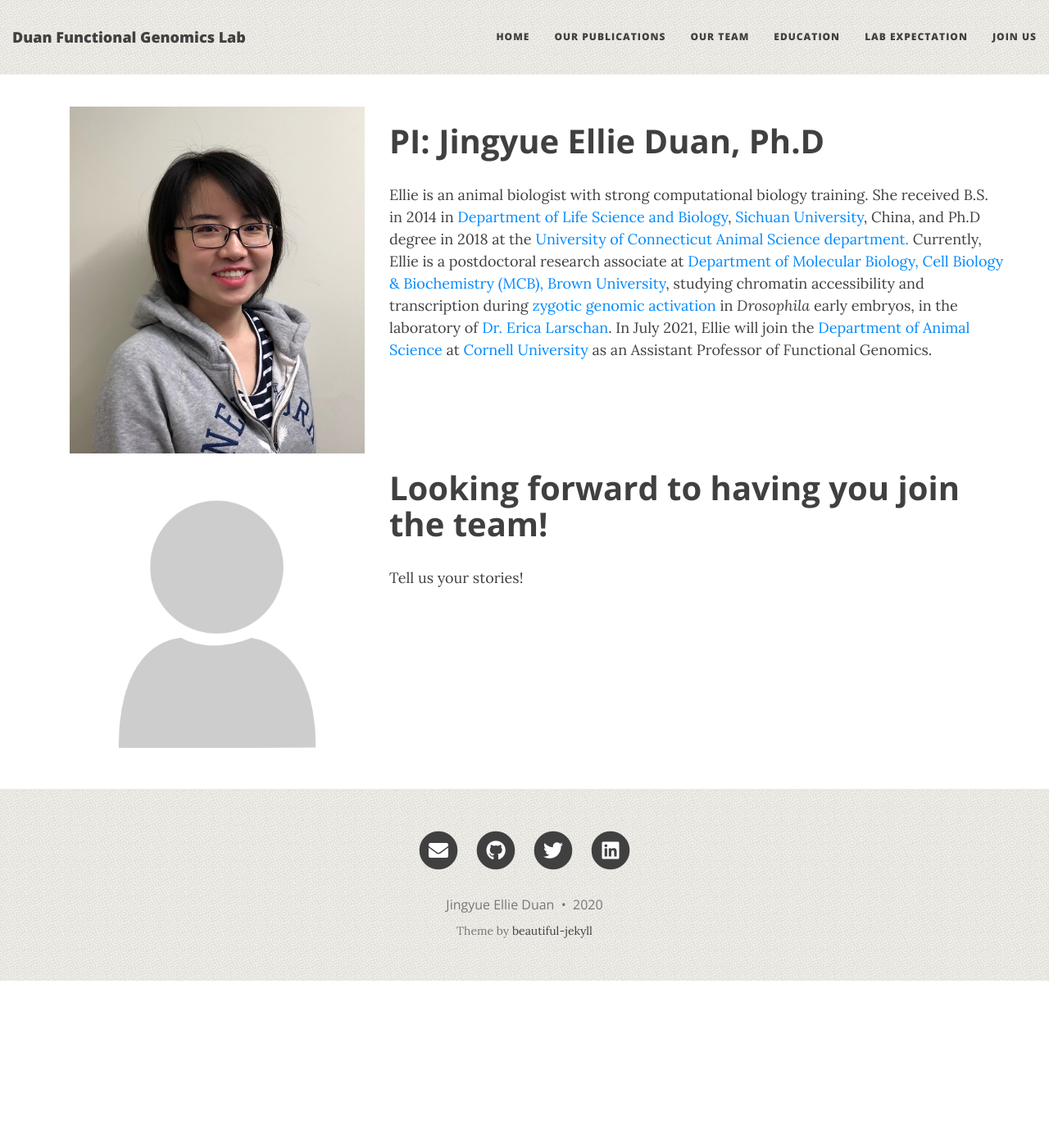
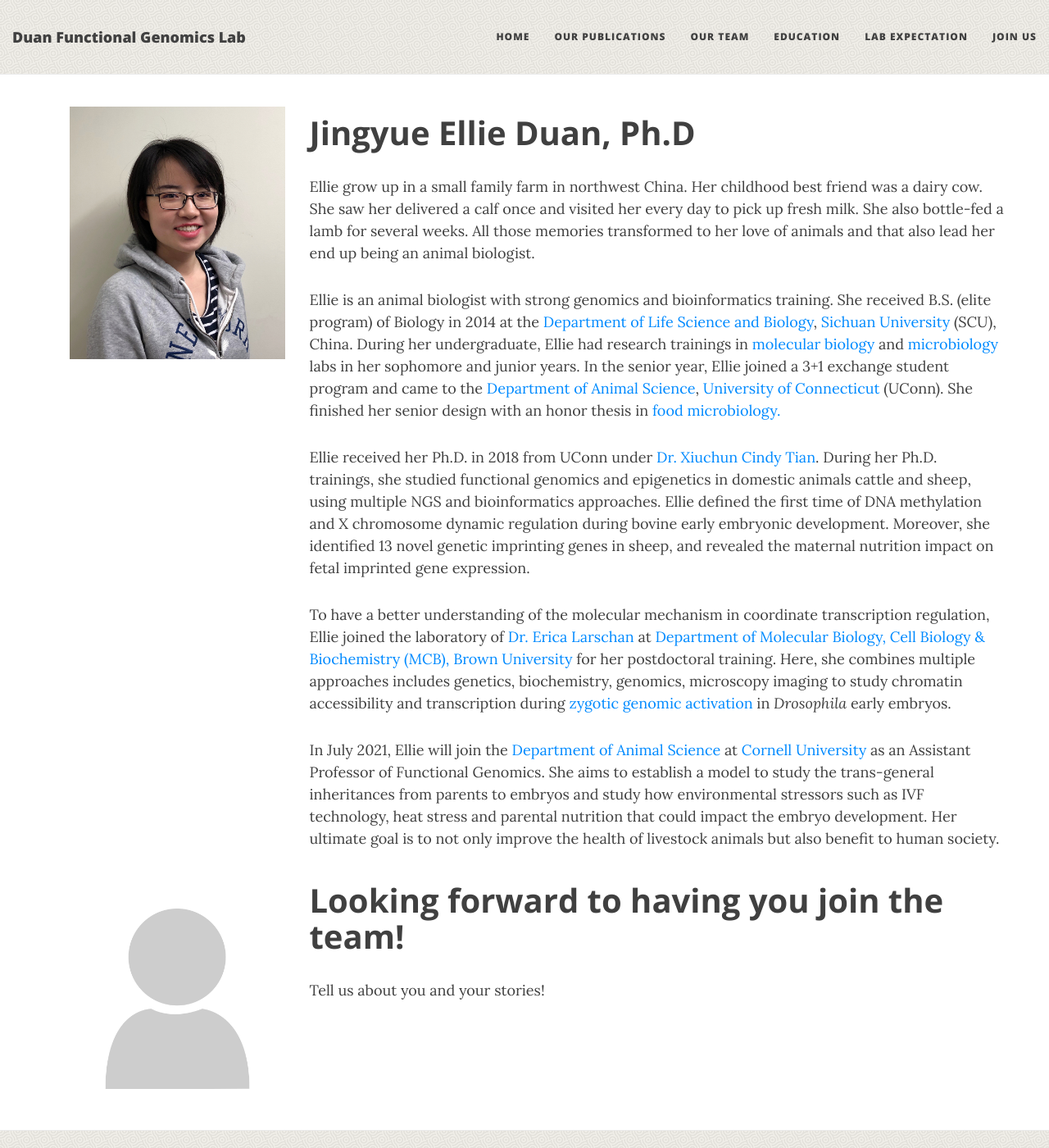
Before and after one commit to EllieDuan/EllieDuan.github.io, a Jekyll site: the page built from lab_team.html, in a window 1280 px wide and 1400 px high. Shown: the whole window at 82% size. Built offline with Jekyll 4.4.1, drawn with Linux system fonts in a browser that asks for light colours; nearby versions of some CDN libraries.

Commit message:
update lab team

```diff
--- a/lab_team.html
+++ b/lab_team.html
@@ -6,24 +6,41 @@ subtitle:
 
 <div class="container">
     <div class="row align-middle" >
-         <div class="col-lg-4">
+         <div class="col-lg-3">
             <img src="/img/EllieProfile.png" "float:left;">
          </div>
-        <div class="col-lg-8">
-        	<h3 style="font-weight: bold"> PI: Jingyue Ellie Duan, Ph.D </h3>
-        	<p> Ellie is an animal biologist with strong computational biology training. She received B.S. in 2014 in <a href="http://international.scu.edu.cn/Home/Index/post/cat_id/49/art_id/354.html">Department of Life Science and Biology</a>, <a href="http://en.scu.edu.cn/">Sichuan University</a>, China, and Ph.D degree in 2018 at the <a href="https://uconn.edu/">University of Connecticut</a> <a href="http://animalscience.uconn.edu/">Animal Science department.</a> Currently, Ellie is a postdoctoral research associate at <a href="https://www.brown.edu/academics/biomed/molecular-cell-biochemistry/"> Department of Molecular Biology, Cell Biology & Biochemistry (MCB), Brown University</a>, studying chromatin accessibility and transcription during <a href="https://www.larschanlab.com/research-3">zygotic genomic activation</a> in <i> Drosophila </i> early embryos, in the laboratory of <a href="https://www.larschanlab.com/">Dr. Erica Larschan</a>. In July 2021, Ellie will join the  <a href="https://ansci.cals.cornell.edu/">Department of Animal Science</a> at <a href="https://www.cornell.edu/">Cornell University</a> as an Assistant Professor of Functional Genomics.
+        <div class="col-lg-9">
+        	<h5 style="font-weight: bold"> Jingyue Ellie Duan, Ph.D </h5>
+        	<p>
+        	Ellie grow up in a small family farm in northwest China. Her childhood best friend was a dairy cow. She saw her delivered a calf once and visited her every day to pick up fresh milk. She also bottle-fed a lamb for several weeks. All those memories transformed to her love of animals and that also lead her end up being an animal biologist.
+        	</p>
+
+        	<p>
+        	Ellie is an animal biologist with strong genomics and bioinformatics training. She received B.S. (elite program) of Biology in 2014 at the <a href="http://international.scu.edu.cn/Home/Index/post/cat_id/49/art_id/354.html">Department of Life Science and Biology</a>, <a href="http://en.scu.edu.cn/">Sichuan University</a> (SCU), China. During her undergraduate, Ellie had research trainings in <a href="https://www.researchgate.net/profile/Yi_Yang58">molecular biology </a> and <a href="https://www.researchgate.net/profile/Qun_Sun3">microbiology </a> labs in her sophomore and junior years. In the senior year, Ellie joined a 3+1 exchange student program and came to the <a href="http://animalscience.uconn.edu/"> Department of Animal Science</a>,  <a href="https://uconn.edu/">University of Connecticut</a> (UConn). She finished her senior design with an honor thesis in <a href="http://animalscience.uconn.edu/faculty/Kumar%20Venkitanarayanan.php">food microbiology.</a>
+        	</p>
+
+        	<p>
+        	Ellie received her Ph.D. in 2018 from UConn under <a href="http://animalscience.uconn.edu/faculty/Xiuchun%20(Cindy)%20Tian.php"> Dr. Xiuchun Cindy Tian</a>. During her Ph.D. trainings, she studied functional genomics and epigenetics in domestic animals cattle and sheep, using multiple NGS and bioinformatics approaches. Ellie defined the first time of DNA methylation and X chromosome dynamic regulation during bovine early embryonic development. Moreover, she identified 13 novel genetic imprinting genes in sheep, and revealed the maternal nutrition impact on fetal imprinted gene expression.
+          </p>
+
+        	<p>
+        	To have a better understanding of the molecular mechanism in coordinate transcription regulation, Ellie joined the laboratory of <a href="https://www.larschanlab.com/">Dr. Erica Larschan</a> at <a href="https://www.brown.edu/academics/biomed/molecular-cell-biochemistry/"> Department of Molecular Biology, Cell Biology & Biochemistry (MCB), Brown University</a> for her postdoctoral training. Here, she combines multiple approaches includes genetics, biochemistry, genomics, microscopy imaging to study chromatin accessibility and transcription during <a href="https://www.larschanlab.com/research-3">zygotic genomic activation</a> in <i> Drosophila </i> early embryos.
+        	</p>
+
+        	 <p>
+        	 In July 2021, Ellie will join the  <a href="https://ansci.cals.cornell.edu/">Department of Animal Science</a> at <a href="https://www.cornell.edu/">Cornell University</a> as an Assistant Professor of Functional Genomics.  She aims to establish a model to study the trans-general inheritances from parents to embryos and study how environmental stressors such as IVF technology, heat stress and parental nutrition that could impact the embryo development. Her ultimate goal is to not only improve the health of livestock animals but also benefit to human society.
           </p>
         </div>
  	</div>
 
  	<div class="row align-middle" >
-         <div class="col-lg-4">
+         <div class="col-lg-3">
             <img src="/img/no_photo.png" "float:left;">
          </div>
-        <div class="col-lg-8">
-        	<h3 style="font-weight: bold"> Looking forward to having you join the  team! </h3>
+        <div class="col-lg-9">
+        	<h5 style="font-weight: bold"> Looking forward to having you join the  team! </h5>
 
-        	<p>   Tell us your stories!
+        	<p>   Tell us about you and your stories!
         	</p>
         </div>
 
```
